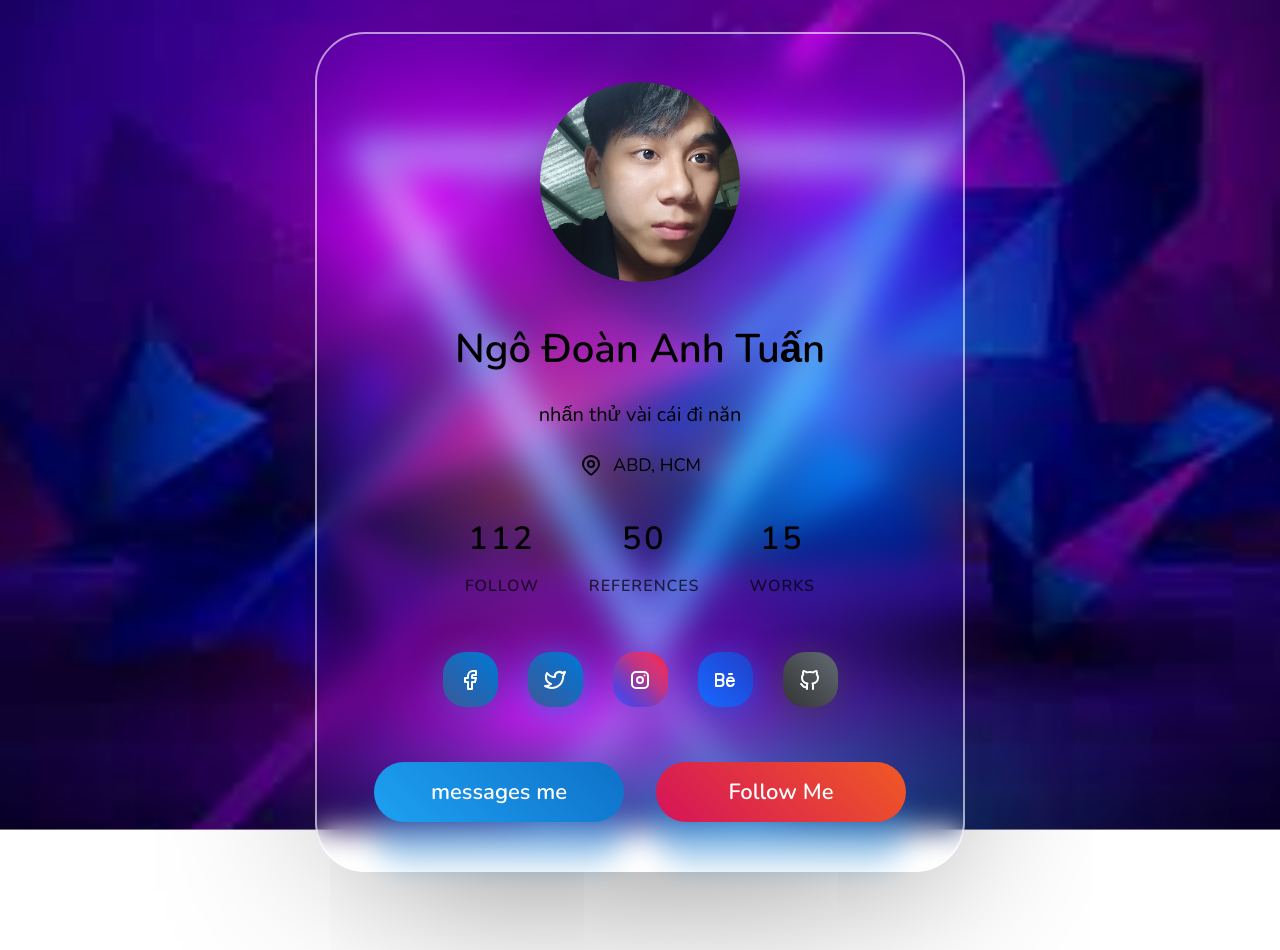
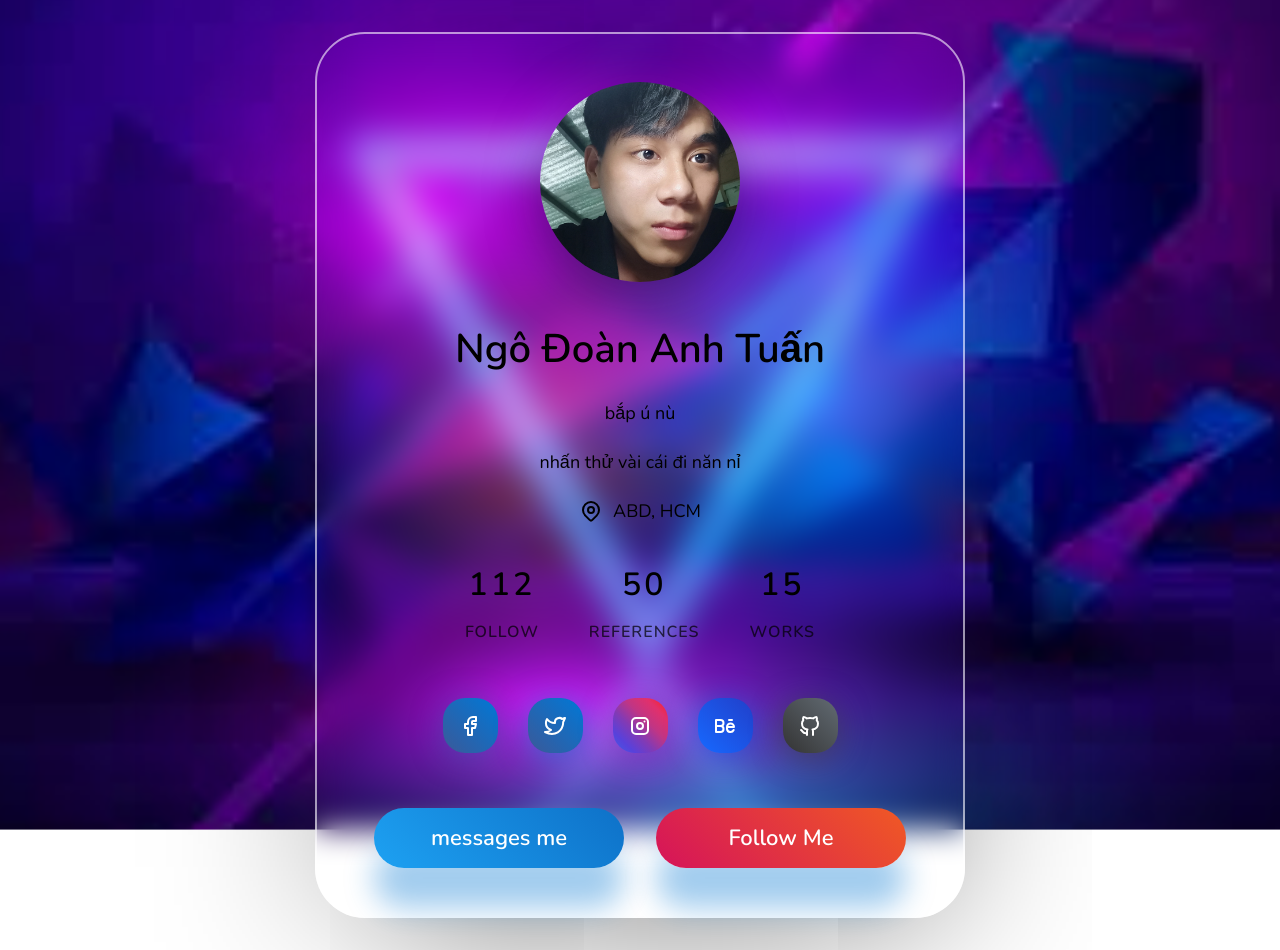
Before and after one commit to tuandoanngo/bapunu, a plain HTML site: page index.html in a window 1280 px wide. Before the commit the page ends 904 px from the top, so only its background shows below. Drawn offline with nearby package versions, Linux system fonts and the light colour scheme.

Commit message:
Update index.html

```diff
--- a/index.html
+++ b/index.html
@@ -19,7 +19,8 @@
 
         <div class="profile-card__desc">
             <h1>Ngô Đoàn Anh Tuấn</h1>
-            <div> nhấn thử vài cái đi năn  </div>
+            <h2> bắp ú nù </h2>
+            <div> nhấn thử vài cái đi năn nỉ </div>
             <div style="display: flex;align-items: center;gap: 10px;justify-content: center;">
                 <svg xmlns="http://www.w3.org/2000/svg" class="icon icon-tabler icon-tabler-map-pin" width="24"
                     height="24" viewBox="0 0 24 24" stroke-width="2" stroke="currentColor" fill="none"
```
